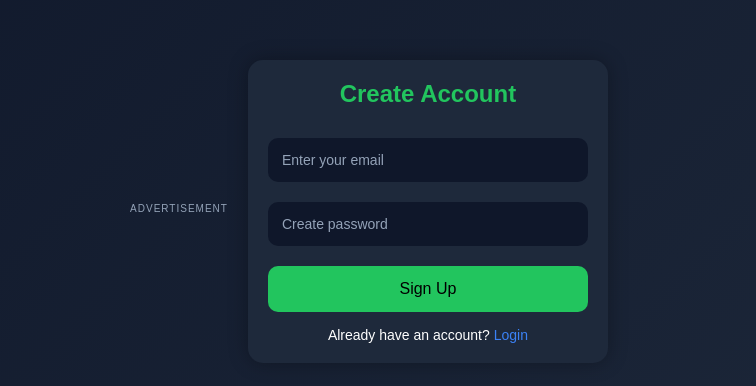
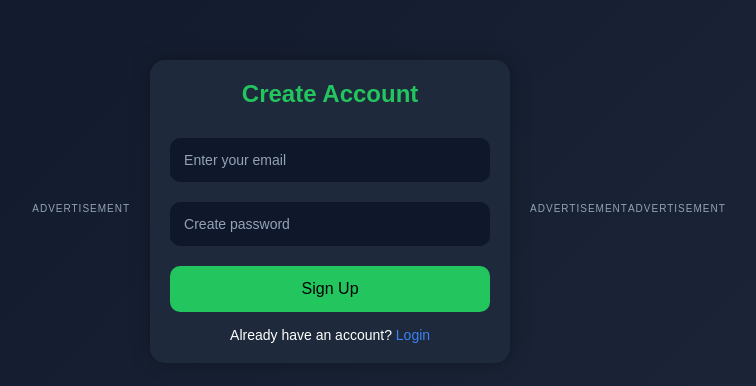
Before and after one commit to GhanaQuizes/Horlatokens, a website: page signup.html in a window 1280 px wide. Shown: the part 189-575 px from the top of the page, without its empty margins (261-1017 px from the left). Drawn offline with Linux system fonts and the light colour scheme.

Commit message:
Update signup.html

```diff
--- a/signup.html
+++ b/signup.html
@@ -147,7 +147,12 @@
     </div>
   </div>
 </div>
+<!-- MIDDLE AD -->
+<div class="ad-container">
+    <span class="ad-label">Advertisement</span>
 
+    <!-- Monetag ad code goes here -->
+</div>
 <!-- Firebase -->
 <script src="https://www.gstatic.com/firebasejs/9.22.0/firebase-app-compat.js"></script>
 <script src="https://www.gstatic.com/firebasejs/9.22.0/firebase-auth-compat.js"></script>
@@ -174,6 +179,11 @@
     });
 }
 </script>
+<!-- MIDDLE AD -->
+<div class="ad-container">
+    <span class="ad-label">Advertisement</span>
 
+    <!-- Monetag ad code goes here -->
+</div>
 </body>
 </html>
```
